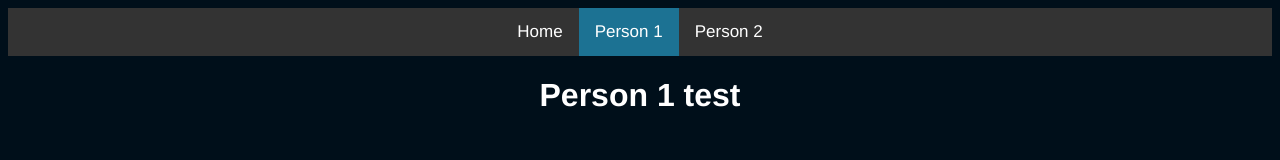
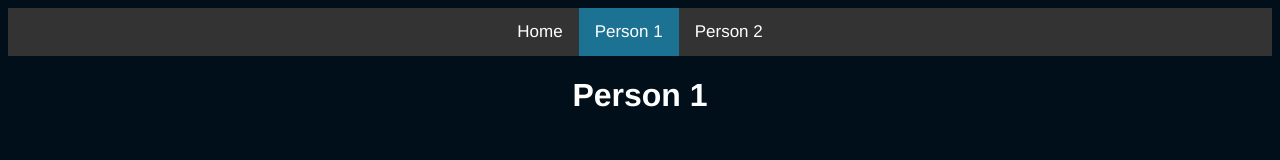
Before and after one commit to Norro8/Norro8.github.io, a plain HTML site: page Person-1/index.html in a window 1280 px wide. Drawn offline with Linux system fonts and the light colour scheme.

Commit message:
Undo test test

```diff
--- a/Person-1/index.html
+++ b/Person-1/index.html
@@ -13,7 +13,7 @@
         <a class="active" href="./">Person 1</a>
         <a href="../Person-2/">Person 2</a>
     </div>
-    <h1 class="page-title">Person 1 test</h1>
+    <h1 class="page-title">Person 1</h1>
     <!--<script src="app.js"></script>-->
     <!--<noscript>You need to enable JavaScript to view the full site.</noscript>-->
 </body>
```
